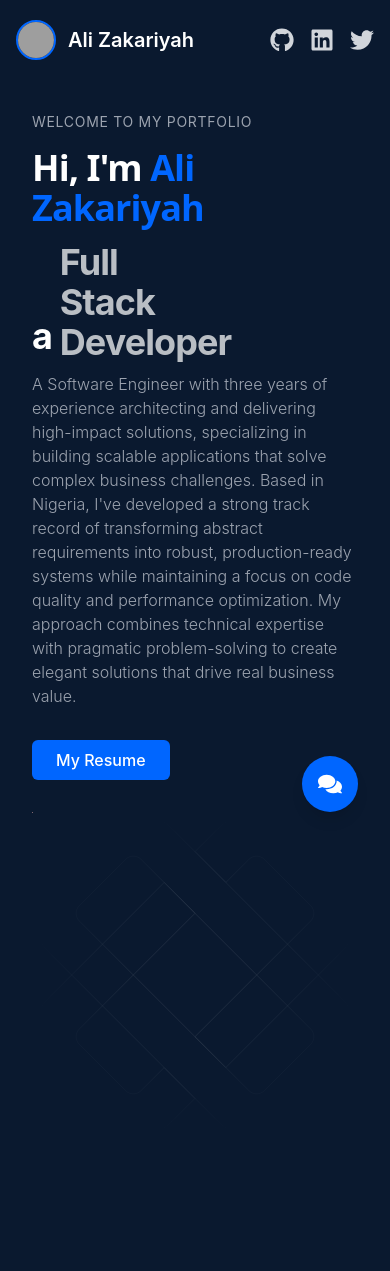
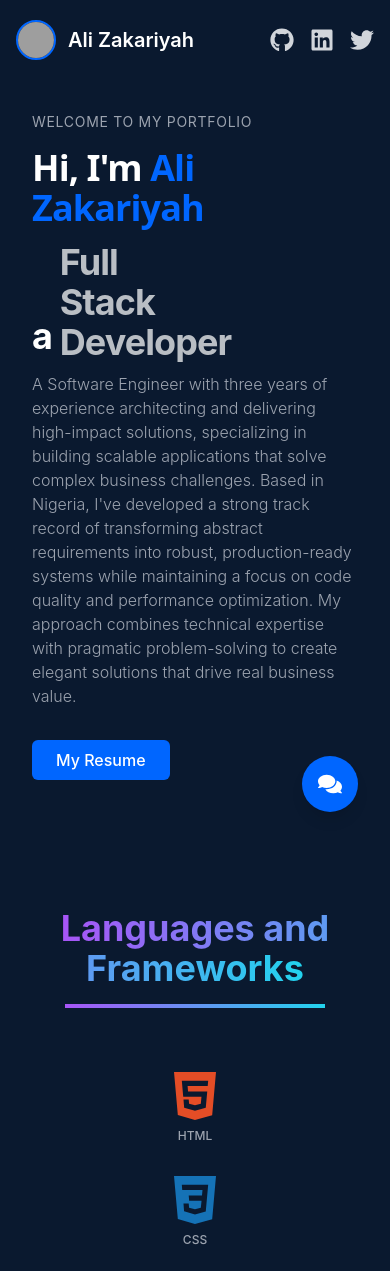
Before and after one commit to alibaba0010/My-Portfolio, a React (Vite) app: page / in a window 390 px wide. Shown: the top 1271 px of the page. Built offline with nearby package versions, Linux system fonts and the light colour scheme; grey boxes are pictures that could not be loaded.

Commit message:
fix: hide bg animation on mobile and tablet devices

```diff
--- a/src/components/Hero.jsx
+++ b/src/components/Hero.jsx
@@ -30,7 +30,10 @@ function Hero() {
   };
 
   return (
-    <section id="about" className="relative py-12 md:py-16 lg:py-20 xl:py-24 overflow-hidden">
+    <section
+      id="about"
+      className="relative py-12 md:py-16 lg:py-20 xl:py-24 overflow-hidden"
+    >
       <div className="container mx-auto px-4">
         <div className="grid grid-cols-1 lg:grid-cols-2 gap-8 items-center">
           <motion.div
@@ -108,7 +111,7 @@ function Hero() {
               My Resume
             </motion.button>
           </motion.div>
-          <div className="relative w-full h-full min-h-[300px] md:min-h-[400px] lg:min-h-[500px]">
+          <div className="relative w-full h-full min-h-[300px] md:min-h-[400px] lg:min-h-[500px] hidden lg:block">
             <BackgroundAnimation />
           </div>
         </div>
```
